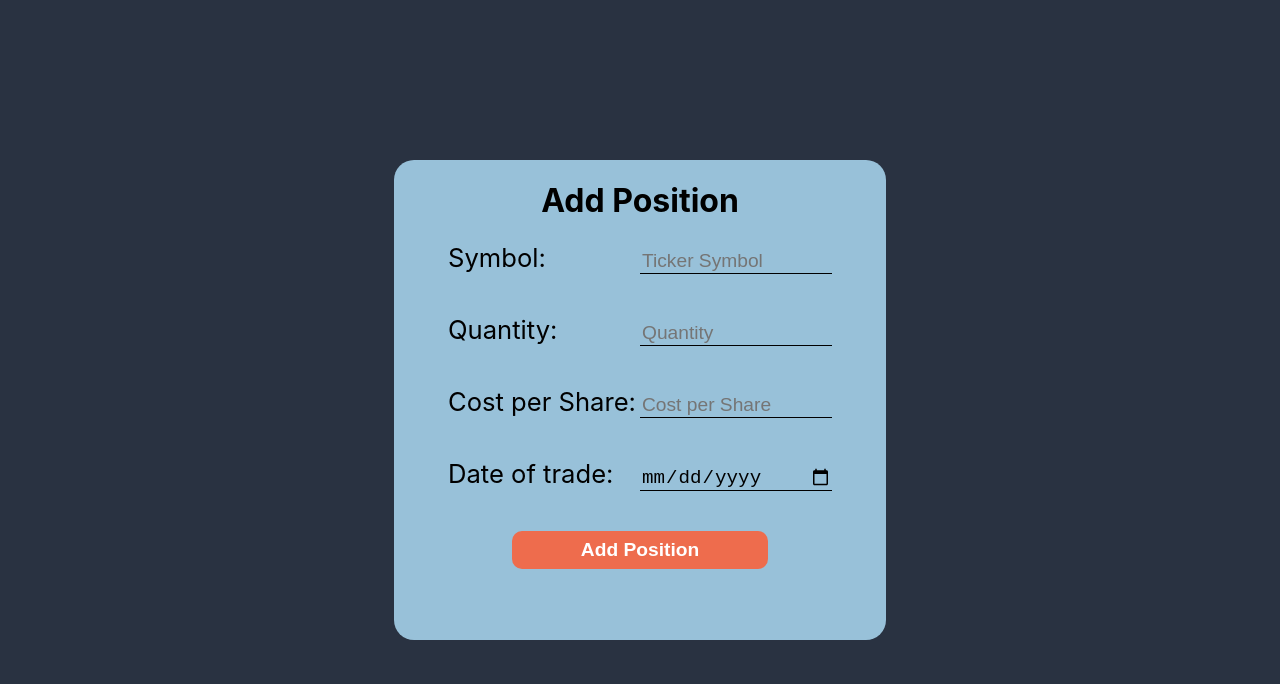
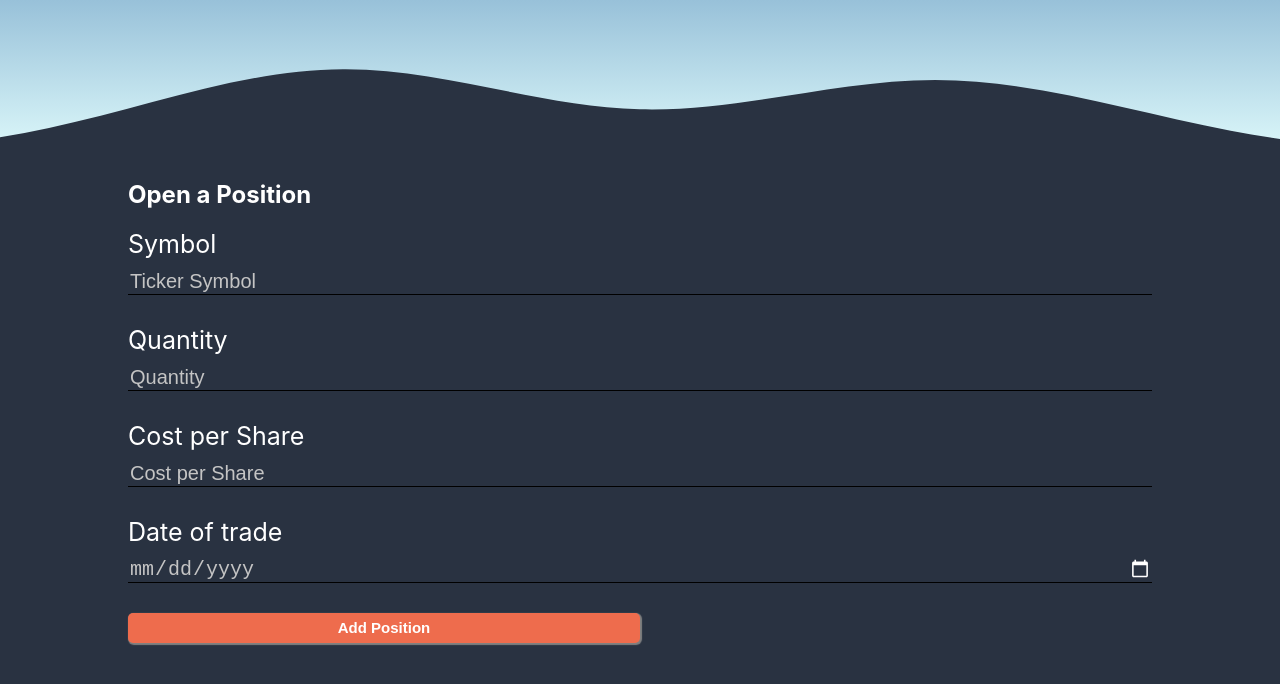
Before and after one commit to Jacobsmi/stock-tracker, a Next.js app: page /openposition in a window 1280 px wide. Shown: the top 684 px of the page. Built offline with nearby package versions, Linux system fonts and the light colour scheme.

Commit message:
Open Position Complete

```diff
--- a/pages/openposition.js
+++ b/pages/openposition.js
@@ -1,10 +1,18 @@
+import router from 'next/router'
 import styles from '../styles/OpenPosition.module.css'
+import Image from 'next/image'
+import { useState } from 'react'
 
 export default function AddTrade() {
 
-  function addNewTrade() {
+  const [errors, setErrors] = useState(false)
+
+  function verifyValues() {
     // track if entry is valid
     let validTrade = true
+
+    // create a string to track errors
+    let errorString = 'Errors<ul>'
 
     // verify values with regex
 
@@ -12,23 +20,50 @@ export default function AddTrade() {
     let symbol = document.getElementById('position-symbol').value.toUpperCase()
     if (!/^[A-Z]{4,5}$/.test(symbol)) {
       validTrade = false
-      console.log("Not a good symbol")
+      errorString += '<li>Invalid Symbol</li>'
     }
 
+    // verify quantity
     let quantity = document.getElementById('position-quantity').value
-    if (!/^\d+\.\d{0,10}$/.test(quantity)) {
+    if (!/^\d+\.{0,1}\d{0,10}$/.test(quantity)) {
       validTrade = false
-      console.log("Not a good quantity")
+      errorString += '<li>Invalid Quantity</li>'
     }
 
+    // verify cost
     let cost = document.getElementById('position-cost').value
-    if (!/^\d+\.\d{0,10}$/.test(cost)) {
+    if (!/^\d+\.{0,1}\d{0,10}$/.test(cost)) {
       validTrade = false
-      console.log("Not a good cost")
+      errorString += '<li>Invalid Cost</li>'
     }
 
-    // if everything is valid add it to the local storage list
+    // any date chosen by the picker is valid so just make sure one exists
+    let date = document.getElementById('position-date').value
+    if (date === '') {
+      validTrade = false
+      errorString += '<li>No Date Selected</li>'
+    }
+    // close error string, done with validation
+    errorString += '</ul>'
+
+    // set the value of error string
+    document.getElementById('position-errors').innerHTML = errorString
+
     if (validTrade) {
+      // hide error div
+      setErrors(false)
+      return true
+    } else {
+      // show error div
+      setErrors(true)
+      return false
+    }
+
+  }
+
+
+  function storePosition() {
+
     // get the current value from local storage
     let openPositions = JSON.parse(localStorage.getItem('open-positions'))
 
@@ -36,7 +71,7 @@ export default function AddTrade() {
     if (openPositions === null) {
       console.log("Adding to empty list")
       openPositions = JSON.stringify([{
-          symbol: symbol,
+        symbol: document.getElementById('position-symbol').value,
         quantity: document.getElementById('position-quantity').value,
         cps: document.getElementById('position-cost').value,
         date: document.getElementById('position-date').value
@@ -53,28 +88,52 @@ export default function AddTrade() {
       })
       localStorage.setItem('open-positions', JSON.stringify(openPositions))
     }
+    // redirect back to the home page
+    router.push('/')
+  }
+
+
+  function addNewTrade() {
+    // verifies values from form
+    let validTrade = verifyValues()
+
+    // if all values valid store the position
+    if (validTrade) {
+      storePosition()
     }
   }
 
   return (
     <div className={styles.container}>
-      <div className={styles.side}>
-
+      <div className={styles.top}>
+        <Image
+          src='/waves.svg'
+          layout='fill'
+          objectFit='cover'
+        />
       </div>
       <div className={styles.form}>
-        <h1>Add Position</h1>
-        <label for='position-symbol'>Symbol:</label>
+        <h2>Open a Position</h2>
+        <div
+          id='position-errors'
+          style={{
+            display: errors ? 'block' : 'none',
+            backgroundColor: '#EE6C4D',
+            padding: '10px',
+            borderRadius: '10px',
+            marginBottom: '20px'
+          }}
+        >
+        </div>
+        <label htmlFor='position-symbol'>Symbol</label>
         <input id='position-symbol' placeholder='Ticker Symbol' type='text'></input><br />
-        <label for='position-quantity'>Quantity:</label>
+        <label htmlFor='position-quantity'>Quantity</label>
         <input id='position-quantity' placeholder='Quantity' type='text'></input><br />
-        <label for='position-cost'>Cost per Share:</label>
+        <label htmlFor='position-cost'>Cost per Share</label>
         <input id='position-cost' placeholder='Cost per Share' type='text'></input><br />
-        <label for='position-date'>Date of trade:</label>
+        <label htmlFor='position-date'>Date of trade</label>
         <input id='position-date' placeholder='Date' type='date'></input><br />
         <button onClick={addNewTrade}>Add Position</button>
-      </div>
-      <div className={styles.side}>
-
       </div>
     </div>
   )
--- a/styles/OpenPosition.module.css
+++ b/styles/OpenPosition.module.css
@@ -1,50 +1,60 @@
-.container{
-  height: max(100vh, 600px);
+.container {
+  height: 100%;
+  min-height: max(100vh, 600px);
   width: 100vw;
   background-color: #293241;
 }
 
-@media screen and (min-width: 1024px){
-  .container{
-    display: flex;
-    align-items: center;
+.top {
+  position: relative;
+  height: 20vh;
+  width: 100vw;
 }
-  .side{
-    flex: 40;
+
+.form {
+  height: 100%;
+  width: 80vw;
+  margin: auto;
+  margin-top: 0;
+  color: white;
 }
-  .form{
-    flex: 50;
-    height: 60vh;
-    background-color: #98c1d9;
-    border-radius: 20px;
-    box-sizing: border-box;
-    text-align: center;
+
+.form label {
+  display: block;
+  font-size: 25px;
+  margin-bottom: 10px;
 }
-  .form label{
-    display: inline-block;
-    text-align: left;
-    width: 15vw;
-    font-size: 2vw;
+
+.form input{
+  border: none;
+  outline: none;
+  border-bottom: 1px solid black;
+  width: 80vw;
+  margin-bottom: 30px;
+  color: #c4c4c4;
+  font-size: 20px;
+  background-color: #293241;
 }
-  .form input{
-    width: 15vw;
-    font-size: 1.5vw;
-    margin-bottom: 40px;
+.form input::placeholder{
+  color: #c4c4c4;
+}
+.form input:focus{
+  border-bottom: 1px solid white;
+}
+.form input::-webkit-calendar-picker-indicator {
+  filter: invert(1);
+}
+
+.form button{
+  width: 40vw;
+  height: 30px;
+  background-color: #EE6C4D;
+  font-size: 15px;
+  font-weight: 700;
   border: none;
-    border-bottom: 1px solid black;
-    color: black;
   outline: none;
-    background-color: #98c1d9;
+  border-radius: 5px;
+  box-shadow: 1px 1px 1px 1px gray;
+  color: white;
+  margin-bottom: 30px;
 }
-  .form button{
-    width: 20vw;
-    height: 3vw;
-    color: white;
-    font-weight: 800;
-    background-color: #ee6c4d;
-    font-size: 1.5vw;
-    border: 0;
-    outline: 0;
-    border-radius: 10px;
-  }
-}
```
Also changed, not shown: pages/index.js (+7 -0 lines), public/waves.svg (added). Lines whose indentation alone changed are shown as unchanged.
